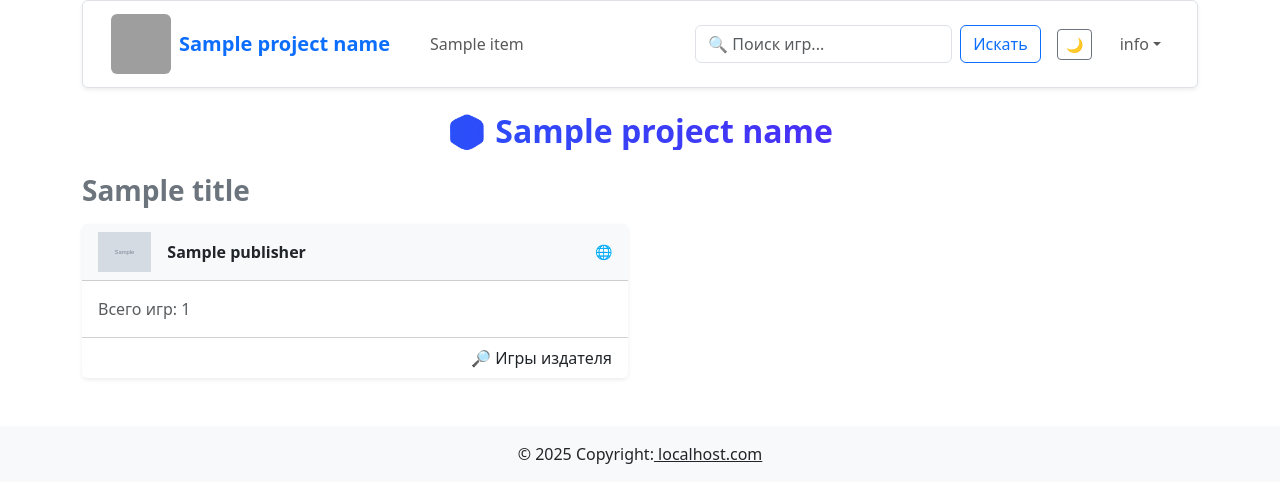
After one commit to knn-work/Your_Board_Game, a Django app: template yboga/templates/publishers.html in a window 1280 px wide. The commit adds this page. Shown: the top 503 px of the page. Run offline with Django 5.2, Linux system fonts and the light colour scheme; the template is opened without the code that fills it: most values are stand-ins (such as "Sample title", 1, 10 or a date in 2020); grey boxes marked "Sample" are stand-in pictures; grey boxes are pictures that could not be loaded.

```diff
--- a/conf/settings.py
+++ b/conf/settings.py
@@ -5,6 +5,8 @@ from conf import global_config
 
 BASE_DIR = Path(__file__).resolve().parent.parent
 MEDIA_URL = "/media/"
+STATIC_URL = "/static/"
+
 MEDIA_ROOT = os.path.join(BASE_DIR, "media")
 
 SECRET_KEY = global_config.secret_key
@@ -12,6 +14,7 @@ SECRET_KEY = global_config.secret_key
 DEBUG = global_config.debug
 
 ALLOWED_HOSTS = []
+STATICFILES_DIRS = [BASE_DIR / "static"]
 
 
 # Application definition
@@ -103,8 +106,6 @@ USE_TZ = True
 # Static files (CSS, JavaScript, Images)
 # https://docs.djangoproject.com/en/5.2/howto/static-files/
 
-STATIC_URL = "static/"
-
 # Default primary key field type
 # https://docs.djangoproject.com/en/5.2/ref/settings/#default-auto-field
 
--- /dev/null
+++ b/static/css/theme.css
@@ -0,0 +1,89 @@
+/* Тёмная тема: светлый текст для всего контента */
+[data-bs-theme="dark"] {
+    --bs-body-bg: #121212;
+    --bs-body-color: #ddd; /* светло-серый текст */
+    --bs-navbar-bg: #1e1e1e;
+    --bs-navbar-color: #ddd; /* светлый цвет текста в navbar */
+    --bs-navbar-hover-color: #fff; /* белый при наведении */
+    --bs-border-color: #444;
+    --bs-link-color: #9ecbff;
+    --bs-link-hover-color: #fff;
+    --bs-dropdown-bg: #232323;
+    --bs-dropdown-link-color: #ccc;
+    --bs-dropdown-link-hover-bg: #2e2e2e;
+    --bs-dropdown-divider-bg: #444;
+}
+
+[data-bs-theme="dark"] body,
+[data-bs-theme="dark"] .container,
+[data-bs-theme="dark"] main,
+[data-bs-theme="dark"] footer {
+    color: var(--bs-body-color) !important;
+    background-color: var(--bs-body-bg) !important;
+}
+
+[data-bs-theme="dark"] .navbar {
+    background-color: var(--bs-navbar-bg) !important;
+    color: var(--bs-navbar-color);
+}
+
+[data-bs-theme="dark"] .navbar-nav .nav-link {
+    color: var(--bs-navbar-color) !important;
+    transition: color 0.3s ease;
+}
+
+[data-bs-theme="dark"] .navbar-nav .nav-link:hover,
+[data-bs-theme="dark"] .navbar-nav .nav-link.active {
+    color: var(--bs-navbar-hover-color) !important;
+    font-weight: 600;
+}
+
+[data-bs-theme="dark"] .form-control {
+    background-color: #2a2a2a !important;
+    color: #eee !important;
+    border-color: #555 !important;
+}
+
+[data-bs-theme="dark"] .form-control::placeholder {
+    color: #bbb !important;
+}
+
+[data-bs-theme="dark"] .dropdown-menu {
+    background-color: var(--bs-dropdown-bg) !important;
+    color: var(--bs-dropdown-link-color) !important;
+    border-color: var(--bs-border-color) !important;
+}
+
+[data-bs-theme="dark"] .dropdown-menu .dropdown-item {
+    color: var(--bs-dropdown-link-color) !important;
+}
+
+[data-bs-theme="dark"] .dropdown-menu .dropdown-item:hover {
+    background-color: var(--bs-dropdown-link-hover-bg) !important;
+    color: var(--bs-dropdown-link-hover-bg) !important;
+}
+
+/* Тёмная тема - стиль для navbar пунктов меню */
+[data-bs-theme="dark"] .navbar-nav .nav-link {
+    color: #aaa !important; /* светло-серый по умолчанию */
+    transition: color 0.3s ease;
+}
+
+[data-bs-theme="dark"] .navbar-nav .nav-link.active {
+    color: #eee !important; /* светло-серый/почти белый при выборе или наведении */
+    font-weight: 600;
+}
+[data-bs-theme="dark"] .navbar-nav .nav-link:hover {
+    color: #eee !important; /* светло-серый/почти белый при выборе или наведении */
+    font-weight: 600;
+}
+
+/* Светлая тема — синий цвет */
+[data-bs-theme="light"] .project-name {
+    color: #0d6efd; /* bootstrap primary blue */
+}
+
+/* Тёмная тема — почти белый */
+[data-bs-theme="dark"] .project-name {
+    color: #eee;
+}
--- /dev/null
+++ b/static/js/theme.js
@@ -0,0 +1,19 @@
+document.addEventListener("DOMContentLoaded", function () {
+    const toggleButton = document.getElementById("theme-toggle");
+    const htmlElement = document.documentElement;
+    const currentTheme = localStorage.getItem("theme") || "light";
+
+    htmlElement.setAttribute("data-bs-theme", currentTheme);
+    updateIcon(currentTheme);
+
+    toggleButton.addEventListener("click", function () {
+        const newTheme = htmlElement.getAttribute("data-bs-theme") === "light" ? "dark" : "light";
+        htmlElement.setAttribute("data-bs-theme", newTheme);
+        localStorage.setItem("theme", newTheme);
+        updateIcon(newTheme);
+    });
+
+    function updateIcon(theme) {
+        toggleButton.innerHTML = theme === "dark" ? "☀️" : "🌙";
+    }
+});
--- a/yboga/templates/base_head.html
+++ b/yboga/templates/base_head.html
@@ -1,13 +1,16 @@
+{% load static %}
 <!doctype html>
-<html lang="ru">
+<html lang="ru" data-bs-theme="light">
 <head>
     <meta charset="UTF-8">
     <meta name="viewport"
           content="width=device-width, user-scalable=no, initial-scale=1.0, maximum-scale=1.0, minimum-scale=1.0">
     <meta http-equiv="X-UA-Compatible" content="ie=edge">
-    <link href="https://cdn.jsdelivr.net/npm/bootstrap@5.2.3/dist/css/bootstrap.min.css" rel="stylesheet"
-          integrity="sha384-rbsA2VBKQhggwzxH7pPCaAqO46MgnOM80zW1RWuH61DGLwZJEdK2Kadq2F9CUG65" crossorigin="anonymous">
+    <link href="https://cdn.jsdelivr.net/npm/bootstrap@5.3.0/dist/css/bootstrap.min.css" rel="stylesheet">
+
+    <link href="{% static 'css/categories.css' %}" rel="stylesheet">
+    <link href="{% static 'css/theme.css' %}" rel="stylesheet">
+
     <title>{{project_name}}</title>
     <link rel="icon" href="/media/static/img/logo_clear.png" type="image/x-icon">
-
 </head>
--- a/yboga/templates/footer_base.html
+++ b/yboga/templates/footer_base.html
@@ -5,8 +5,12 @@
             localhost.com</a>
         </div>
     </footer>
-<script src="https://cdn.jsdelivr.net/npm/bootstrap@5.2.3/dist/js/bootstrap.bundle.min.js"
-        integrity="sha384-kenU1KFdBIe4zVF0s0G1M5b4hcpxyD9F7jL+jjXkk+Q2h455rYXK/7HAuoJl+0I4"
-        crossorigin="anonymous"></script>
+<!--<script src="https://cdn.jsdelivr.net/npm/bootstrap@5.3.3/dist/js/bootstrap.bundle.min.js"-->
+<!--        integrity="sha384-kenU1KFdBIe4zVF0s0G1M5b4hcpxyD9F7jL+jjXkk+Q2h455rYXK/7HAuoJl+0I4"-->
+<!--        crossorigin="anonymous"></script>-->
+ <script src="https://cdn.jsdelivr.net/npm/bootstrap@5.3.0/dist/js/bootstrap.bundle.min.js"></script>
+ {% load static %}
+
+<script src="{% static 'js/theme.js' %}"></script>
 </body>
 </html>
--- a/yboga/templates/header_menu.html
+++ b/yboga/templates/header_menu.html
@@ -1,57 +1,57 @@
-<body>
 <div class="container">
     <header>
-        <nav class="navbar navbar-expand-lg navbar-light bg-light shadow-sm rounded">
-            <div class="container-fluid">
-                <!-- Логотип и название -->
-                <a class="navbar-brand d-flex align-items-center" href="/">
-                    <img src="/media/static/img/logo_clear.png" alt="Логотип" width="70" height="70" class="me-2">
-                    <span class="fw-bold">{{ project_name }}</span>
+        <nav class="navbar navbar-expand-lg shadow-sm rounded px-3 border"
+             data-bs-theme="light" id="main-navbar">
+            <div class="container-fluid flex-wrap">
+
+                <!-- Логотип -->
+                <a class="navbar-brand d-flex align-items-center me-4" href="/">
+                    <img src="/media/static/img/logo_clear.png" alt="Логотип" width="60" height="60"
+                         class="me-2 rounded">
+                    <span class="fw-bold fs-5 project-name">{{ project_name }}</span>
                 </a>
 
-                <!-- Кнопка для мобилки -->
+                <!-- Бургер -->
                 <button class="navbar-toggler" type="button" data-bs-toggle="collapse"
                         data-bs-target="#navbarContent" aria-controls="navbarContent"
                         aria-expanded="false" aria-label="Переключатель навигации">
                     <span class="navbar-toggler-icon"></span>
                 </button>
 
-                <!-- Меню -->
-                <div class="collapse navbar-collapse" id="navbarContent">
-                    <!--                    <ul class="navbar-nav me-auto mb-2 mb-lg-0">-->
-                    <!--                        <li class="nav-item">-->
-                    <!--                            <a class="nav-link active" href="/">Главная</a>-->
-                    <!--                        </li>-->
-                    <!--                        <li class="nav-item">-->
-                    <!--                            <a class="nav-link" href="/categories">Категории</a>-->
-                    <!--                        </li>-->
-                    <!--                        <li class="nav-item">-->
-                    <!--                            <a class="nav-link" href="/about">О проекте</a>-->
-                    <!--                        </li>-->
-                    <!--                    </ul>-->
+                <!-- Контент навигации -->
+                <div class="collapse navbar-collapse flex-grow-1" id="navbarContent">
+
+                    <!-- Меню -->
                     {% include "navbar_menu.html" %}
 
                     <!-- Поиск -->
-                    <form class="d-flex me-3" role="search" method="get" action="/search/">
-                        <input name="q" class="form-control me-2" type="search" placeholder="Поиск игр..."
+                    <form class="d-flex me-3 mb-2 mb-lg-0" role="search" method="get" action="/search/">
+                        <input name="q" class="form-control me-2" type="search" placeholder="🔍 Поиск игр..."
                                aria-label="Поиск">
-                        <button class="btn btn-outline-primary" type="submit">Поиск</button>
+                        <button class="btn btn-outline-primary" type="submit">Искать</button>
                     </form>
 
-                    <!-- Профиль пользователя -->
-                    <ul class="navbar-nav">
+                    <!-- Тема -->
+                    <button id="theme-toggle" class="btn btn-outline-secondary btn-sm me-3 mb-2 mb-lg-0"
+                            title="Переключить тему">
+                        <span id="theme-icon">🌙</span>
+                    </button>
+
+                    <!-- Профиль -->
+                    <ul class="navbar-nav mb-2 mb-lg-0">
                         <li class="nav-item dropdown">
-                            <a class="nav-link dropdown-toggle" href="#" id="userMenu" role="button"
+                            <a class="nav-link dropdown-toggle d-flex align-items-center" href="#" id="userMenu"
+                               role="button"
                                data-bs-toggle="dropdown" aria-expanded="false">
-                                <i class="bi bi-person-circle"></i> info
+                                <i class="bi bi-person-circle me-1 fs-5"></i> info
                             </a>
-                            <ul class="dropdown-menu dropdown-menu-end" aria-labelledby="userMenu">
-                                <li><a class="dropdown-item" href="/profile/">Моя страница</a></li>
-                                <li><a class="dropdown-item" href="/articles/add/">Добавить статью</a></li>
+                            <ul class="dropdown-menu dropdown-menu-end">
+                                <li><a class="dropdown-item" href="/profile/">👤 Моя страница</a></li>
+                                <li><a class="dropdown-item" href="/articles/add/">➕ Добавить статью</a></li>
                                 <li>
                                     <hr class="dropdown-divider">
                                 </li>
-                                <li><a class="dropdown-item" href="/logout/">Выход</a></li>
+                                <li><a class="dropdown-item" href="/logout/">🚪 Выход</a></li>
                             </ul>
                         </li>
                     </ul>
--- a/yboga/templates/navbar_menu.html
+++ b/yboga/templates/navbar_menu.html
@@ -1,7 +1,9 @@
 <ul class="navbar-nav me-auto mb-2 mb-lg-0">
     {% for item in main_menu %}
     <li class="nav-item">
-        <a class="nav-link d-flex align-items-center {% if request.path == item.url %}active fw-bold text-primary{% endif %}"
+        <!--        <a class="nav-link d-flex align-items-center {% if request.path == item.url %}active fw-bold text-primary{% endif %}"-->
+        <!--           href="{{ item.url }}">-->
+        <a class="nav-link d-flex align-items-center {% if request.path == item.url %}active fw-bold{% endif %}"
            href="{{ item.url }}">
             <i class="bi {{ item.icon }} me-2"></i> {{ item.title }}
         </a>
--- /dev/null
+++ b/yboga/templates/publishers.html
@@ -0,0 +1,67 @@
+{% include "base_head.html" %}
+{% include "header_menu.html" %}
+
+<main class="container mt-4 mb-5">
+
+    <!-- Название проекта -->
+    <h2 class="mb-4 text-center"
+        style="font-weight: 700; background: linear-gradient(to right, #0d6efd, #6610f2); -webkit-background-clip: text; -webkit-text-fill-color: transparent;">
+        🎲 {{ project_name }}
+    </h2>
+
+    <!-- Заголовок страницы -->
+    <h3 class="mb-3 text-secondary"><strong>{{ title }}</strong></h3>
+
+    <!-- Список издателей -->
+    <div class="row row-cols-1 row-cols-md-2 g-4">
+        {% for publisher in publishers %}
+        <div class="col">
+            <div class="card shadow-sm border-0 h-100 hover-shadow transition">
+                <div class="card-header bg-light d-flex justify-content-between align-items-center">
+                    <div class="d-flex align-items-center">
+                        {% if publisher.logo %}
+                        <img src="{{ publisher.logo.url }}" alt="{{ publisher.name }}" class="me-3"
+                             style="height:40px; object-fit:contain;">
+                        {% else %}
+                        <span class="me-3 fs-3">🏢</span>
+                        {% endif %}
+                        <strong>{{ publisher.name }}</strong>
+                    </div>
+                    {% if publisher.website %}
+                    <a href="{{ publisher.website }}" target="_blank" rel="noopener" class="text-decoration-none small"
+                       title="Сайт издателя">
+                        🌐
+                    </a>
+                    {% endif %}
+                </div>
+                <div class="card-body">
+                    <p class="card-text text-muted">
+                        Всего игр: {{ publisher.games.count }}
+                    </p>
+                </div>
+                <div class="card-footer bg-white text-end">
+                        🔎 Игры издателя
+                    </a>
+                </div>
+            </div>
+        </div>
+        {% empty %}
+        <p class="text-muted">Издатели пока не добавлены.</p>
+        {% endfor %}
+    </div>
+
+</main>
+
+{% include "footer_base.html" %}
+
+<style>
+    /* Hover эффект для карточек */
+    .hover-shadow:hover {
+        transform: scale(1.015);
+        box-shadow: 0 0 12px rgba(0, 0, 0, 0.15);
+    }
+
+    .transition {
+        transition: transform 0.2s ease-in-out, box-shadow 0.2s ease-in-out;
+    }
+</style>
```
Also changed, not shown: static/css/categories.css (added, +68 -0 lines), yboga/templates/about.html (added, +40 -0 lines), yboga/templates/index.html (+6 -1 lines), yboga/urls.py (+10 -1 lines), yboga/views.py (+14 -0 lines).
